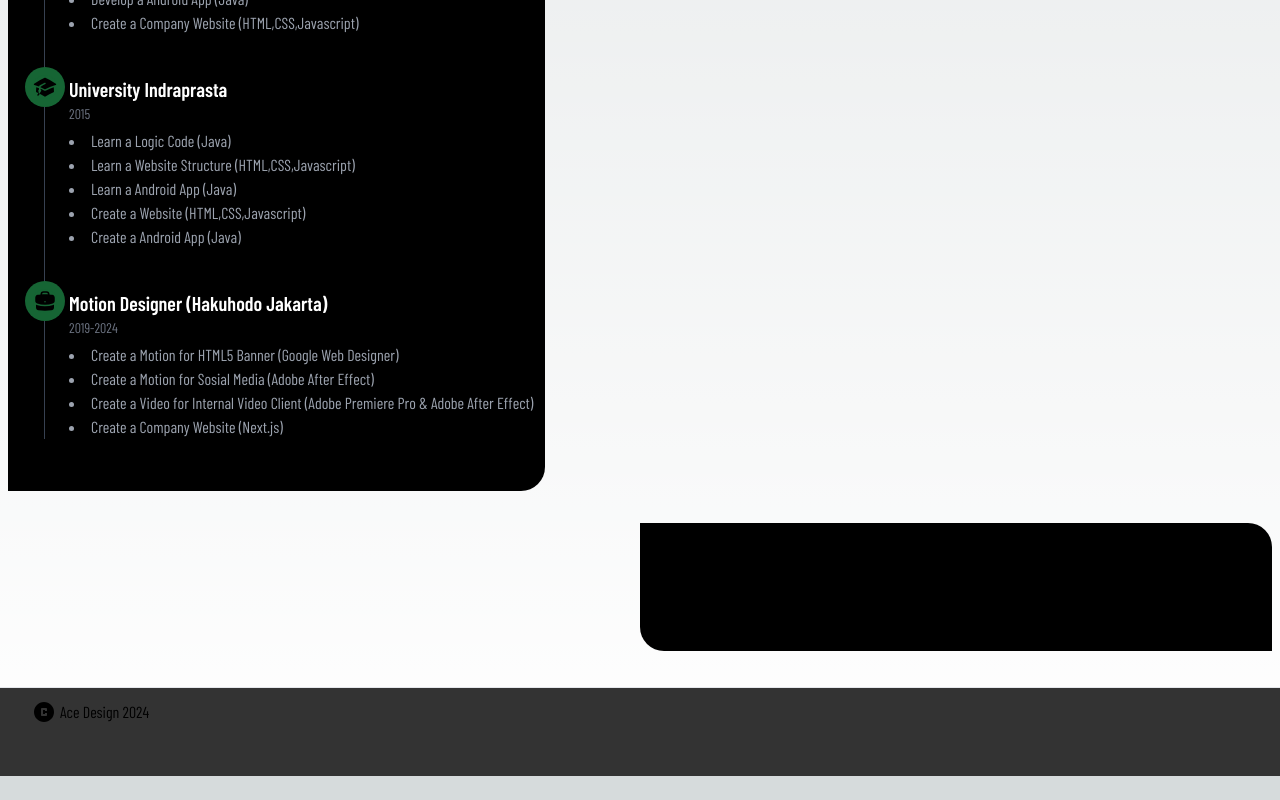
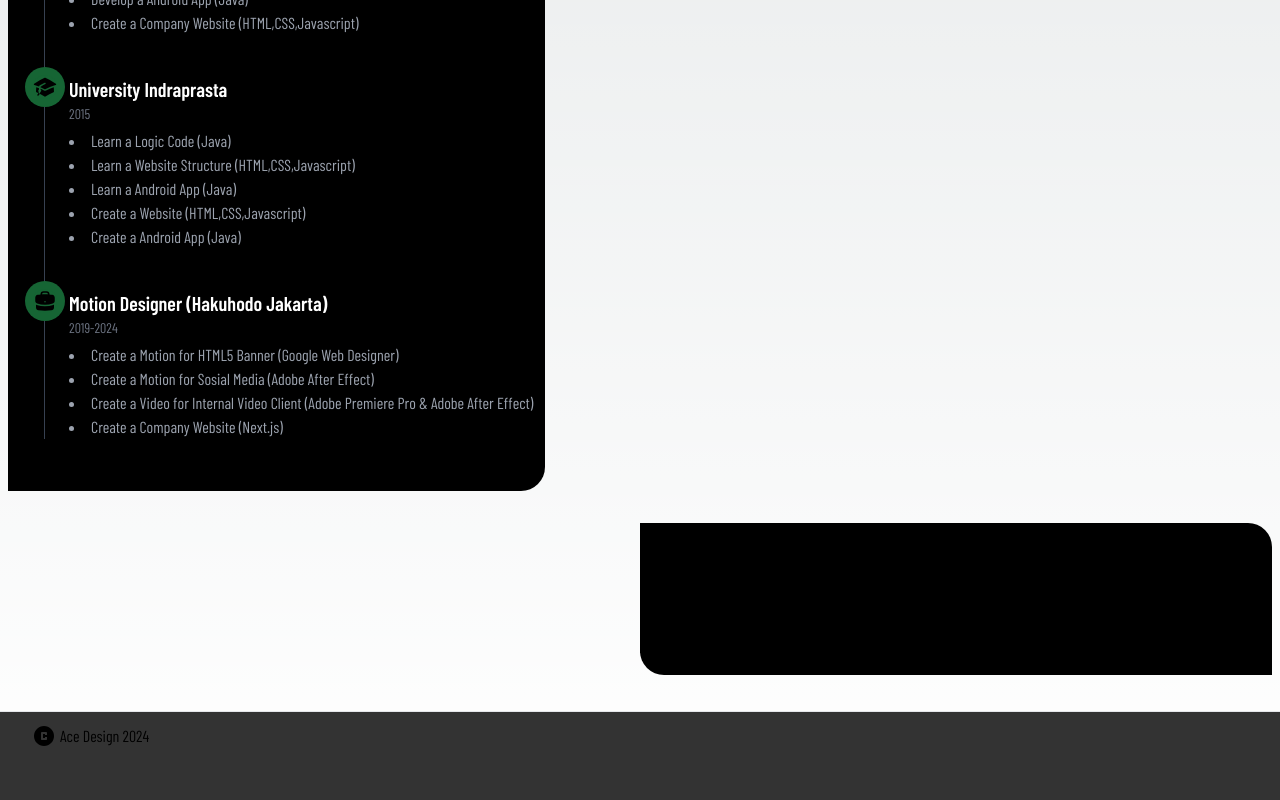
Before and after one commit to Ace-bit/alif-portfolio, a Next.js app: page / in a window 1280 px wide. Shown: the part 1126-1926 px from the top of the page. Before the commit the page ends 1902 px from the top, so only its background shows below. Built offline with nearby package versions, Linux system fonts and the light colour scheme; some icons are missing; a web font is replaced by a local one.

Commit message:
Update: Informasi

```diff
--- a/app/page.tsx
+++ b/app/page.tsx
@@ -1,5 +1,5 @@
 import Image from "next/image";
-import { AcademicCapIcon, BriefcaseIcon, EnvelopeIcon, MapPinIcon } from "@heroicons/react/24/solid";
+import { AcademicCapIcon, BriefcaseIcon, EnvelopeIcon, MapPinIcon, PhoneIcon } from "@heroicons/react/24/solid";
 import { Icon } from "@iconify/react";
 
 const logos = [
@@ -155,7 +155,7 @@ export default function Home() {
           </div>
         </div>
         {/* Info Section */}
-        <div className="flex flex-col md:flex-row-reverse w-full items-center gap-2">
+        <div className="flex flex-col md:flex-row-reverse w-full items-center gap-3">
           <div className="basis-full md:basis-1/2 bg-black p-3 rounded-tr-3xl rounded-bl-3xl">
             <p className="text-center md:text-left text-5xl font-bold mb-2">Information</p>
             <div className="flex">
@@ -164,7 +164,11 @@ export default function Home() {
             </div>
             <div className="flex">
               <MapPinIcon className="h-6 w-6" />
-              <span className="ml-2 font-medium">Jakarta, Indonesia</span>
+              <span className="ml-2 font-medium">Komplek PU Jl. Suhodo III/87 RT.003/010, Pondok Pinang, Kebayoran Lama, Kota Jakarta Selatan, 12310.</span>
+            </div>
+            <div className="flex">
+              <PhoneIcon className="h-6 w-6" />
+              <span className="ml-2 font-medium">0858-8196-2122</span>
             </div>
           </div>
         </div>
```
